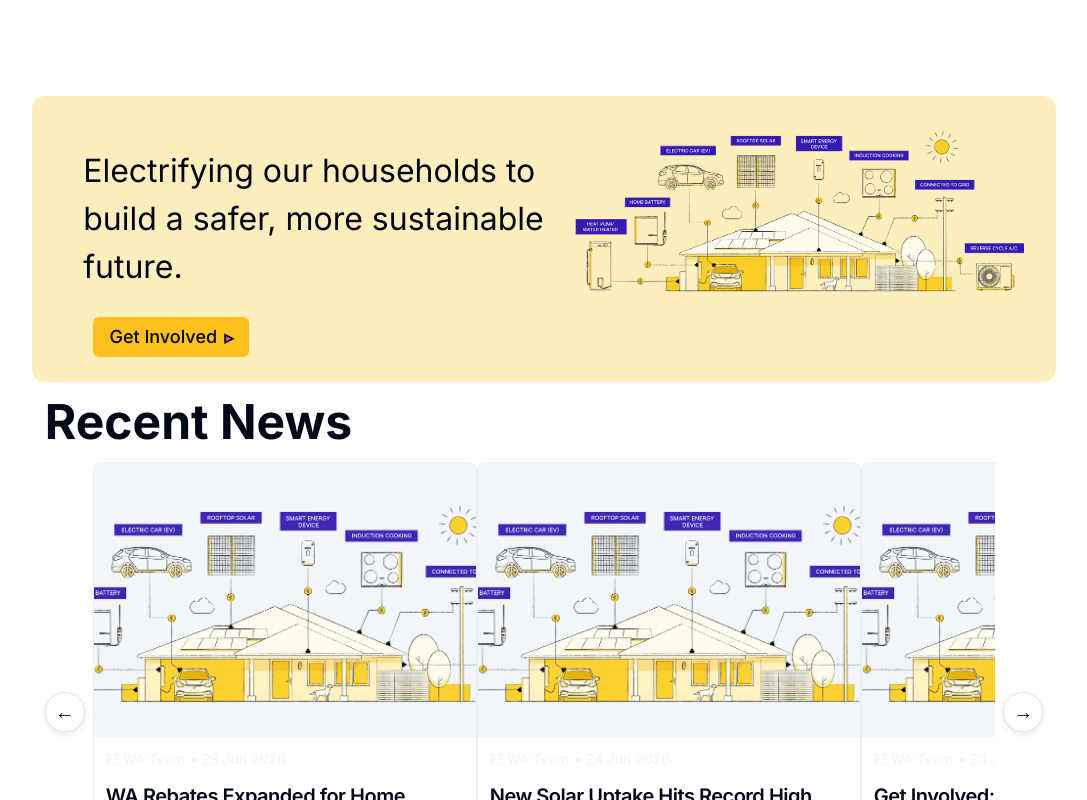
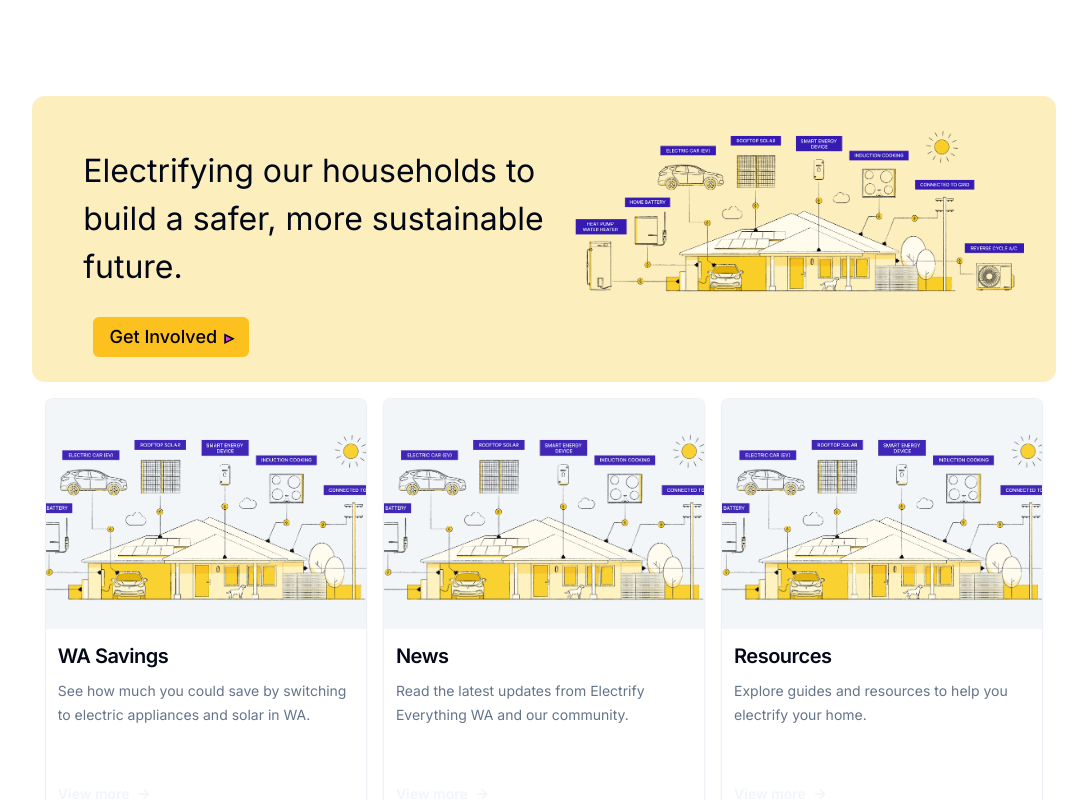
Before and after one commit to codersforcauses/electrify-everything-wa, a Next.js app in the folder client/: page / in a window 1280 px wide. Shown: the top 800 px of the page, without its empty margins (96-1183 px from the left). Built offline with nearby package versions, Linux system fonts and the light colour scheme.

Commit message:
replace Recent News feed with WA Savings/News/Resources quick-link tiles to match Figma

```diff
--- a/client/src/pages/index.tsx
+++ b/client/src/pages/index.tsx
@@ -2,7 +2,7 @@
 import Image from "next/image";
 import { useRouter } from "next/navigation";
 
-import { ContentCardProps } from "@/components/content-card";
+import { ContentCard, ContentCardProps } from "@/components/content-card";
 import CardContainer from "@/components/ui/card_container";
 import { cn } from "@/lib/utils";
 import hero_image from "@/public/hero_img.png";
@@ -43,52 +43,44 @@
 }
 
 /**
- * Returns a list of most recent news as ContentCardProps to display
+ * Returns the three quick-link tiles (WA Savings, News, Resources) shown
+ * below the hero, linking out to their respective pages.
  *
- * @returns List of news sorted in order
+ * @returns List of quick-link tiles
  */
-function getNews(): Array<ContentCardProps> {
-  // Currently a mock function, doesn't do anything other than make some stuff to display
-  // TODO: replace with a real fetch against the News endpoint once #4 is closed
-  const mockNews = [
+function getQuickLinks(): Array<ContentCardProps> {
+  return [
     {
-      title: "WA Rebates Expanded for Home Batteries",
-      author: "EEWA Team",
-      dateTime: "28 Jun 2026",
+      imageSrc: hero_image.src,
+      imageAlt: "WA Savings",
+      title: "WA Savings",
+      description:
+        "See how much you could save by switching to electric appliances and solar in WA.",
+      href: "/wa-savings",
     },
     {
-      title: "New Solar Uptake Hits Record High",
-      author: "EEWA Team",
-      dateTime: "24 Jun 2026",
+      imageSrc: hero_image.src,
+      imageAlt: "News",
+      title: "News",
+      description:
+        "Read the latest updates from Electrify Everything WA and our community.",
+      href: "/news",
     },
     {
-      title: "Get Involved: Volunteer for Our Next Event",
-      author: "EEWA Team",
-      dateTime: "20 Jun 2026",
-    },
-    {
-      title: "Case Study: A Fully Electrified Perth Home",
-      author: "EEWA Team",
-      dateTime: "15 Jun 2026",
+      imageSrc: hero_image.src,
+      imageAlt: "Resources",
+      title: "Resources",
+      description:
+        "Explore guides and resources to help you electrify your home.",
+      href: "/resources",
     },
   ];
-
-  return mockNews.map((news, index) => ({
-    imageSrc: hero_image.src,
-    imageAlt: news.title,
-    title: news.title,
-    description:
-      "Read the latest updates from Electrify Everything WA and our community.",
-    author: news.author,
-    dateTime: news.dateTime,
-    href: `/news/${index + 1}`,
-  }));
 }
 
 export default function Home() {
   const router = useRouter();
   const events = getEvents();
-  const news = getNews();
+  const quickLinks = getQuickLinks();
 
   return (
     <main
@@ -103,7 +95,6 @@
             Electrifying our households to build a safer, more sustainable
             future.
           </div>
-          {/*! TODO: Replace this redirect with the actual destination page */}
           <Button
             className={styles["hero-button"]}
             onClick={() => router.push("/get-involved")}
@@ -121,9 +112,10 @@
         </div>
       </div>
       <div className={styles["news-and-events"]}>
-        <div>
-          <h1 className="text-5xl font-bold">Recent News</h1>
-          <CardContainer cards={news} />
+        <div className={styles["quick-links"]}>
+          {quickLinks.map((link) => (
+            <ContentCard key={link.href} {...link} />
+          ))}
         </div>
         <div>
           <h1 className="text-5xl font-bold">Upcoming Events</h1>
--- a/client/src/styles/index.module.css
+++ b/client/src/styles/index.module.css
@@ -42,6 +42,12 @@
   width: 78vw;
 }
 
+.quick-links {
+  display: flex;
+  gap: 1rem;
+  justify-content: space-between;
+}
+
 @media (max-width: 768px) {
   .hero {
     width: 92vw;
```
